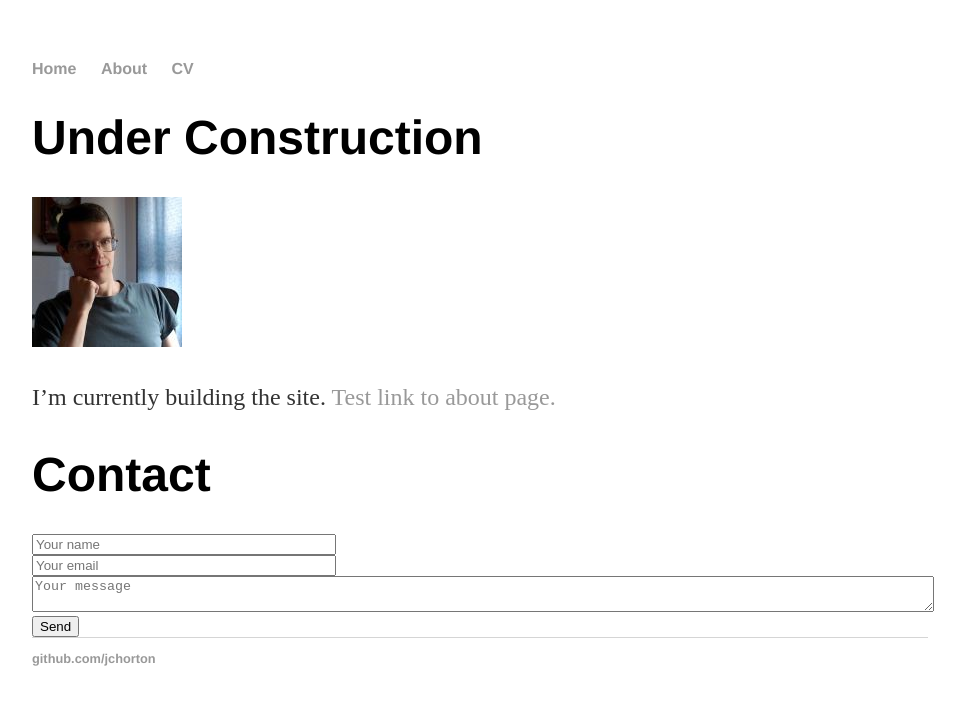
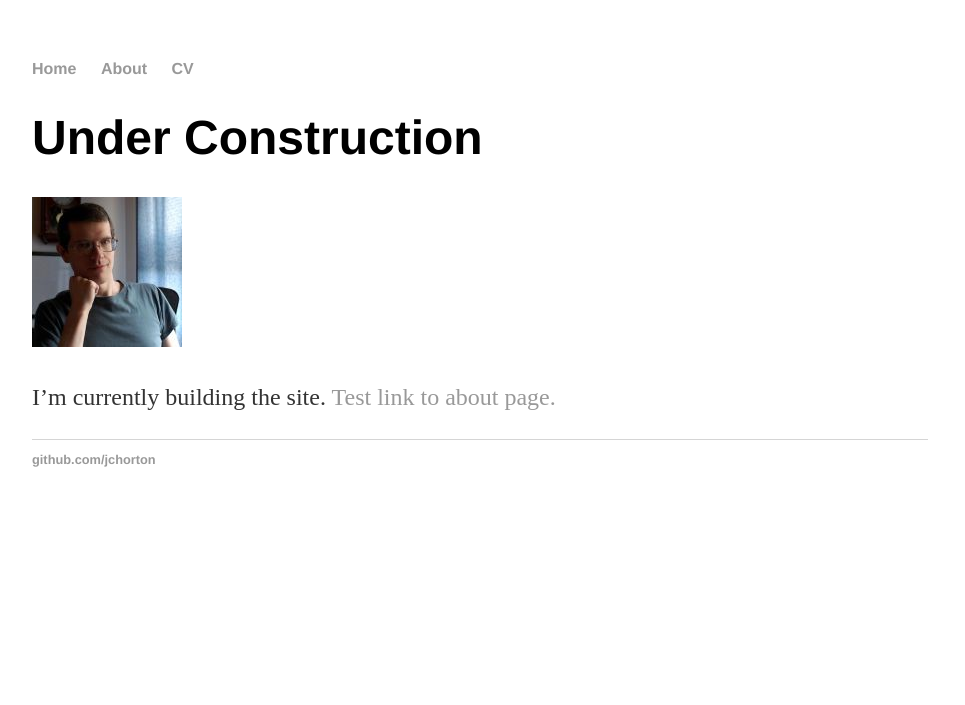
Before and after one commit to jchorton/jchorton.github.io, a Jekyll site: the page built from index.md, in a window 1280 px wide. Shown: the top 705 px of the page, without its empty margins (160-1125 px from the left). Built offline with Jekyll 4.4.1, drawn with Linux system fonts in a browser that asks for light colours.

Commit message:
Update index.md

```diff
--- a/index.md
+++ b/index.md
@@ -8,12 +8,3 @@
 ![Image of Jonathan Horton](/images/jchortonCropSmall.jpg "Jonathan Horton")
 
 I'm currently building the site. [Test link to about page.](/about)
-
-
-# Contact
-<form id="contactform" action="//formspree.io/hort_wort@hotmail.com" method="POST">
-    <input type="text" name="name" placeholder="Your name" style="width:33%"><br />
-    <input type="email" name="_replyto" placeholder="Your email" style="width:33%"><br />
-    <textarea name="message" placeholder="Your message" style="height:400px" style="width:100%"></textarea><br />
-    <input type="submit" value="Send">
-</form>
```
